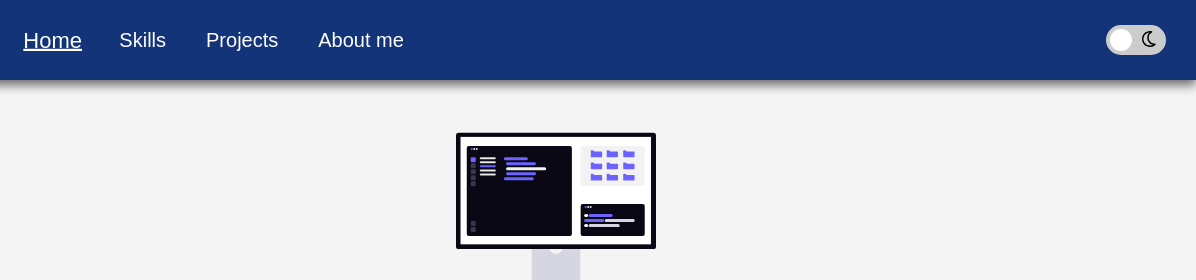
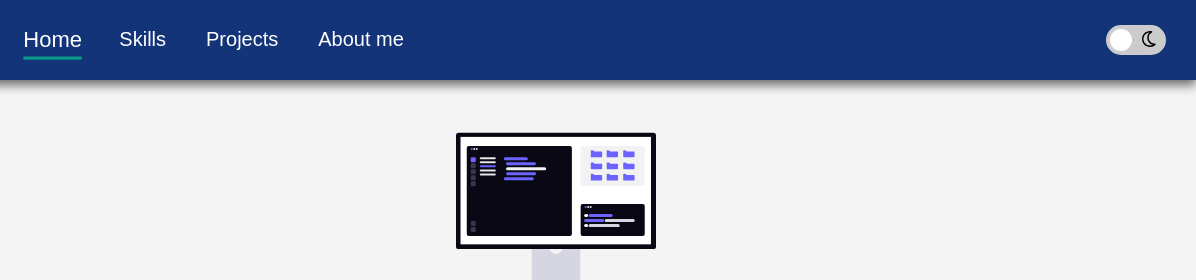
Before and after one commit to i-0xbt/My-portfolio, a plain HTML site: page index.html in a window 1280 px wide. In both pictures the pointer is over the link "Home". Shown: the top 280 px of the page, 84-1280 px from the left. Drawn offline with Linux system fonts and the light colour scheme.

Commit message:
Remove background color transition and update link hover effect

```diff
--- a/Main.css
+++ b/Main.css
@@ -8,7 +8,6 @@ body {
     font-family: Arial, sans-serif;
     line-height: 1.6;
     background-color: #f4f4f4;
-    /* transition: background-color 0.6s ease; */
 }
 
 body.fade-out {
@@ -57,7 +56,7 @@ body.dark .nav {
 
 .links a:hover {
     transform: scale(1.1);
-    text-decoration: underline;
+    border-bottom: 3px rgba(0, 239, 152, 0.548) solid;
 }
 
 .logo {
```
